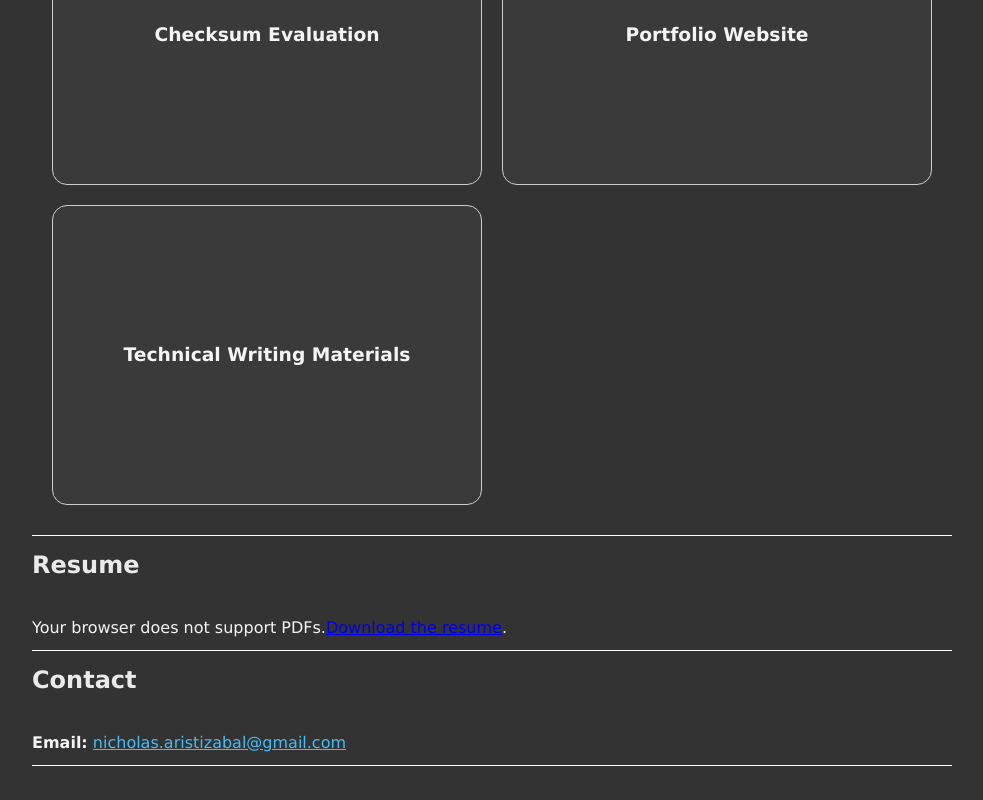
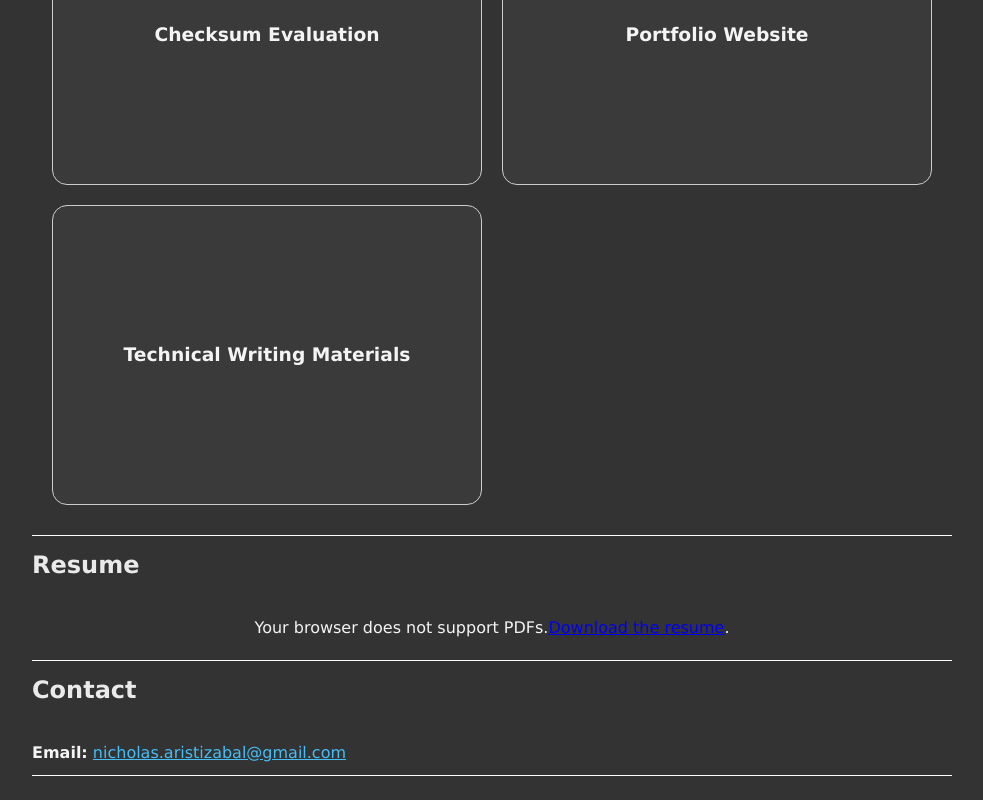
Before and after one commit to NickAwrist/NickAwrist.github.io, a React (Create React App) app: page / in a window 1280 px wide. Shown: the part 2932-3732 px from the top of the page, without its empty margins (148-1131 px from the left). Built offline with nearby package versions, Linux system fonts and the light colour scheme.

Commit message:
Adjusted resume positioning

```diff
--- a/src/App.css
+++ b/src/App.css
@@ -145,6 +145,19 @@ h2 {
 	margin: 10px 0;
 }
 
+.ResumeSection {
+	margin: 20px 0;
+	text-align: center;
+}
+
+.ResumeSection object {
+	width: 100%;
+	max-width: 600px;
+	height: 700px;
+	border: none;
+}
+
+
 .ContactInfo a {
 	color: #46bef5;
 }
--- a/src/App.tsx
+++ b/src/App.tsx
@@ -153,8 +153,7 @@ const App: React.FC = () => {
         <object
           data="resume.pdf"
           type="application/pdf"
-          width="600"
-          height="700">
+        >
           <p>Your browser does not support PDFs.
             <a href="resume.pdf">Download the resume</a>.
           </p>
```
